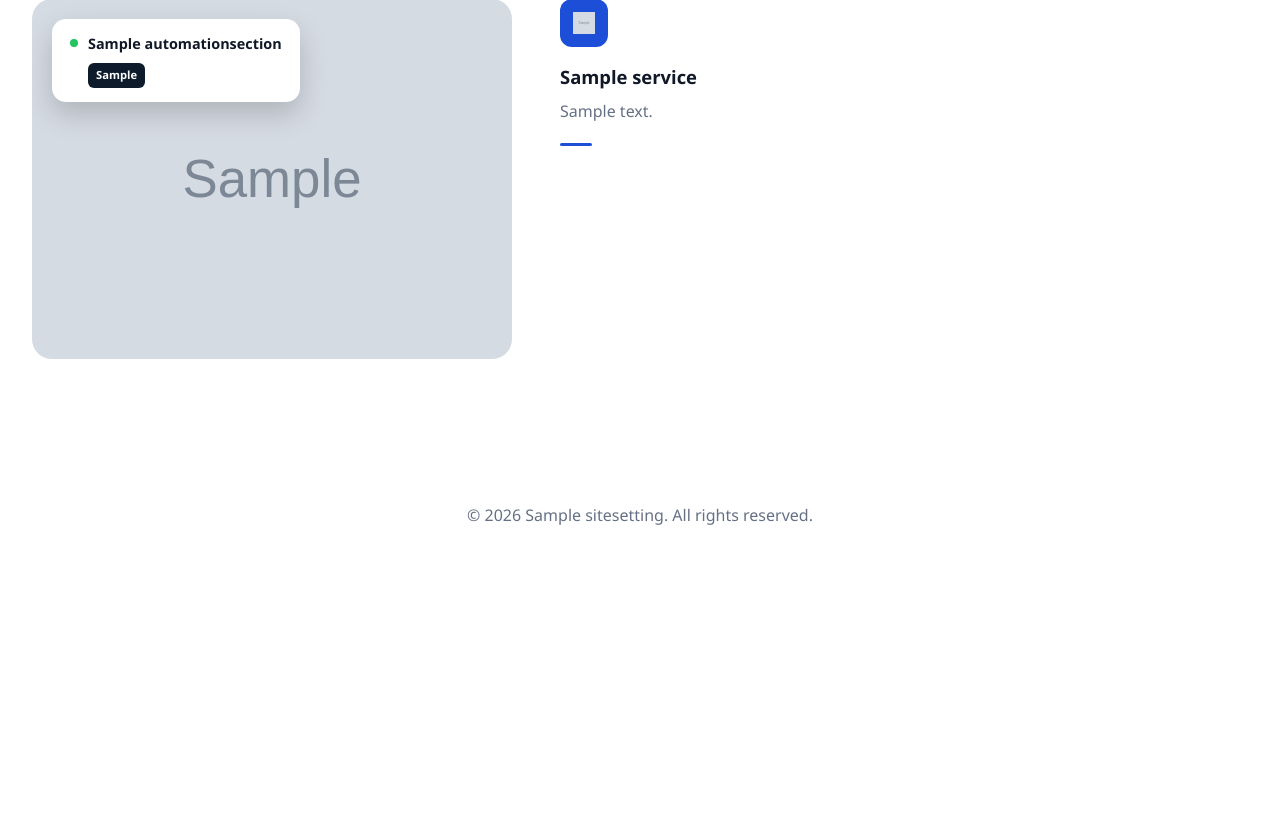
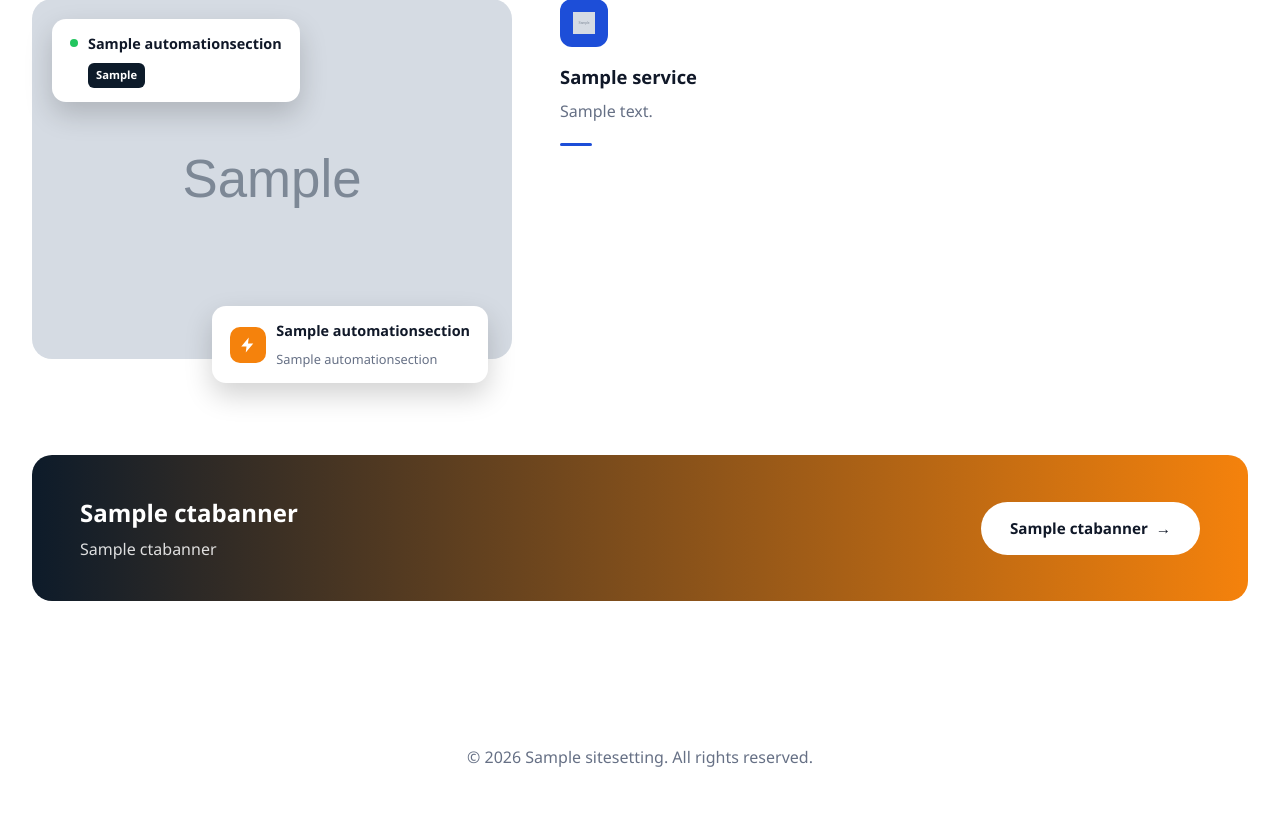
Before and after one commit to HaripriyaSathish/Truetech-landing-page, a Django app: page / in a window 1280 px wide. Shown: the part 1119-1936 px from the top of the page. Before the commit the page ends 1644 px from the top, so only its background shows below. Run offline with Django 5.2, Linux system fonts and the light colour scheme; tables that the repository leaves empty hold one stand-in row (values such as "Sample post"); grey boxes marked "Sample" are stand-in pictures.

Commit message:
Add second image badge and gradient CTA banner to automation section
Extends AutomationSection with badge2_title/subtitle for the
bottom-right "Workflows automated" floating card, and adds a new
CtaBanner model for the gradient "Ready to automate?" bar below the
services grid — both editable from the admin, no code changes needed
to update copy or toggle visibility.

Co-Authored-By: Claude Sonnet 5 <noreply@anthropic.com>
Claude-Session: https://claude.ai/code/session_01Jzt7nmFQfzWFL4v9KuriXc

```diff
--- a/core/models.py
+++ b/core/models.py
@@ -117,6 +117,12 @@ class AutomationSection(models.Model):
         max_length=200, blank=True, help_text='Comma-separated short tags shown under the badge label, e.g. "AI, RPA, DOC, CRM".'
     )
 
+    badge2_title = models.CharField(
+        max_length=100, blank=True, default="Workflows automated",
+        help_text="Second floating badge, shown over the image's bottom-right corner. Leave blank to hide it.",
+    )
+    badge2_subtitle = models.CharField(max_length=150, blank=True, default="Across 4 service lines")
+
     is_active = models.BooleanField(default=True)
     order = models.PositiveIntegerField(default=0)
 
@@ -130,6 +136,24 @@ class AutomationSection(models.Model):
 
     def tag_list(self):
         return [t.strip() for t in self.badge_tags.split(",") if t.strip()]
+
+
+class CtaBanner(models.Model):
+    """A full-width call-to-action banner, e.g. "Ready to automate?" below the services grid."""
+
+    heading = models.CharField(max_length=150)
+    subheading = models.CharField(max_length=200, blank=True)
+    button_label = models.CharField(max_length=50, blank=True, default="Get started")
+    button_url = models.CharField(max_length=200, blank=True, default="#contact")
+    is_active = models.BooleanField(default=True)
+    order = models.PositiveIntegerField(default=0)
+
+    class Meta:
+        ordering = ["order"]
+        verbose_name = "CTA Banner"
+
+    def __str__(self):
+        return self.heading
 
 
 class Service(models.Model):
--- a/core/templatetags/core_extras.py
+++ b/core/templatetags/core_extras.py
@@ -27,6 +27,9 @@ _ICONS = {
         '<rect x="14" y="3" width="7" height="7" rx="1"/><rect x="3" y="14" width="7" height="7" rx="1"/>'
         '<rect x="14" y="14" width="7" height="7" rx="1"/></svg>'
     ),
+    "bolt": (
+        '<svg viewBox="0 0 24 24" fill="currentColor"><path d="M13 2 3 14h7l-1 8 10-12h-7z"/></svg>'
+    ),
 }
 
 
--- a/core/views.py
+++ b/core/views.py
@@ -1,6 +1,6 @@
 from django.shortcuts import render
 
-from .models import AutomationSection, HeroFeature, HeroSection, Service
+from .models import AutomationSection, CtaBanner, HeroFeature, HeroSection, Service
 
 
 def index(request):
@@ -9,5 +9,6 @@ def index(request):
         "hero_features": HeroFeature.objects.filter(is_active=True),
         "automation": AutomationSection.objects.filter(is_active=True).first(),
         "services": Service.objects.filter(is_active=True),
+        "cta_banner": CtaBanner.objects.filter(is_active=True).first(),
     }
     return render(request, "core/index.html", context)
--- a/static/css/style.css
+++ b/static/css/style.css
@@ -270,11 +270,10 @@ body {
 
 .automation-media {
   position: relative;
-  border-radius: 20px;
-  overflow: hidden;
+  margin-bottom: 24px; /* room for the bottom-right badge overhanging the image */
 }
 
-.automation-media img { display: block; width: 100%; height: 100%; object-fit: cover; }
+.automation-media img { display: block; width: 100%; height: 100%; object-fit: cover; border-radius: 20px; }
 
 .media-badge {
   position: absolute;
@@ -311,6 +310,48 @@ body {
   padding: 4px 8px;
   border-radius: 6px;
 }
+
+.media-badge-alt {
+  top: auto;
+  bottom: -24px;
+  left: auto;
+  right: 24px;
+  align-items: center;
+}
+
+.badge-icon {
+  display: inline-flex;
+  align-items: center;
+  justify-content: center;
+  width: 36px;
+  height: 36px;
+  border-radius: 10px;
+  background: var(--color-accent);
+  color: #fff;
+  flex-shrink: 0;
+}
+
+.badge-icon svg { width: 18px; height: 18px; }
+
+.badge-subtitle { margin: 0; font-size: 0.8rem; color: var(--color-muted); }
+
+.cta-banner {
+  margin-top: 72px;
+  display: flex;
+  flex-wrap: wrap;
+  align-items: center;
+  justify-content: space-between;
+  gap: 24px;
+  background: linear-gradient(90deg, #0d1b2a 0%, var(--color-accent) 100%);
+  color: #fff;
+  border-radius: 20px;
+  padding: 40px 48px;
+}
+
+.cta-banner h3 { margin: 0 0 6px; font-size: 1.5rem; }
+.cta-banner p { margin: 0; color: rgba(255, 255, 255, 0.85); }
+.cta-banner .btn-primary { background: #fff; color: var(--color-ink); flex-shrink: 0; }
+.cta-banner .btn-primary:hover { background: #f2f2f2; box-shadow: none; }
 
 .services-grid {
   display: grid;
--- a/templates/core/index.html
+++ b/templates/core/index.html
@@ -81,6 +81,15 @@
               </div>
             </div>
           {% endif %}
+          {% if automation.badge2_title %}
+            <div class="media-badge media-badge-alt">
+              <div class="badge-icon">{% service_icon "bolt" %}</div>
+              <div>
+                <p class="badge-label">{{ automation.badge2_title }}</p>
+                {% if automation.badge2_subtitle %}<p class="badge-subtitle">{{ automation.badge2_subtitle }}</p>{% endif %}
+              </div>
+            </div>
+          {% endif %}
         </div>
       {% endif %}
 
@@ -103,6 +112,18 @@
         {% endfor %}
       </div>
     </div>
+
+    {% if cta_banner %}
+      <div class="cta-banner reveal">
+        <div>
+          <h3>{{ cta_banner.heading }}</h3>
+          {% if cta_banner.subheading %}<p>{{ cta_banner.subheading }}</p>{% endif %}
+        </div>
+        {% if cta_banner.button_label %}
+          <a class="btn btn-primary" href="{{ cta_banner.button_url }}">{{ cta_banner.button_label }} <span aria-hidden="true">&rarr;</span></a>
+        {% endif %}
+      </div>
+    {% endif %}
   </div>
 </section>
 {% endblock %}
```
Also changed, not shown: core/admin.py (+8 -1 lines), core/migrations/0004_ctabanner_automationsection_badge2_subtitle_and_more.py (added).
